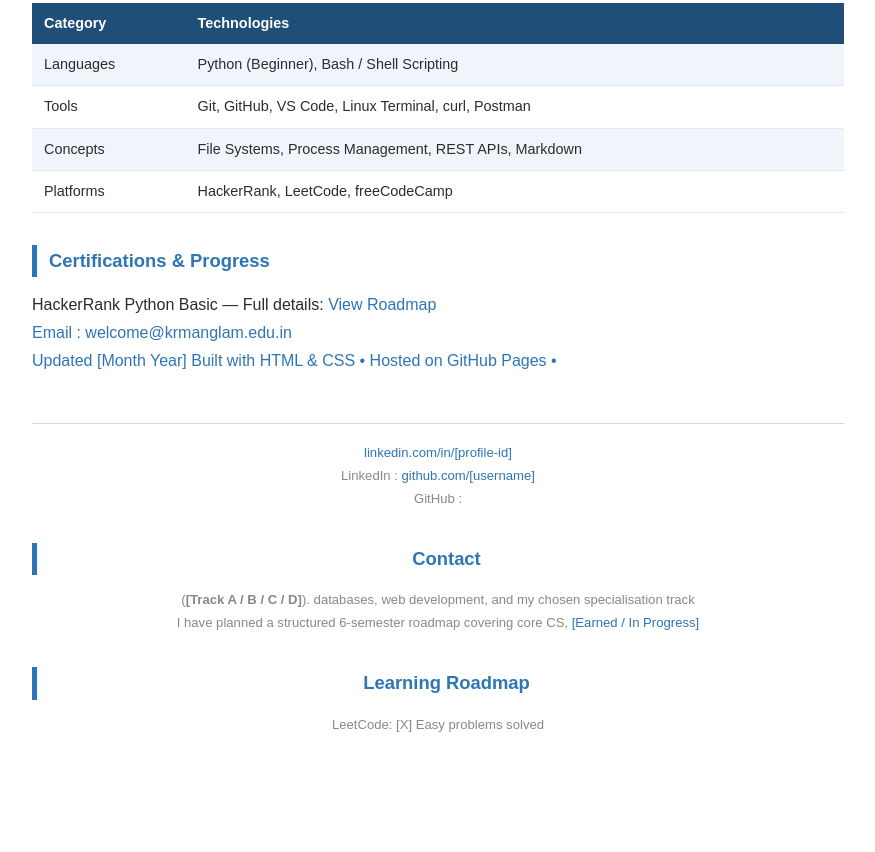
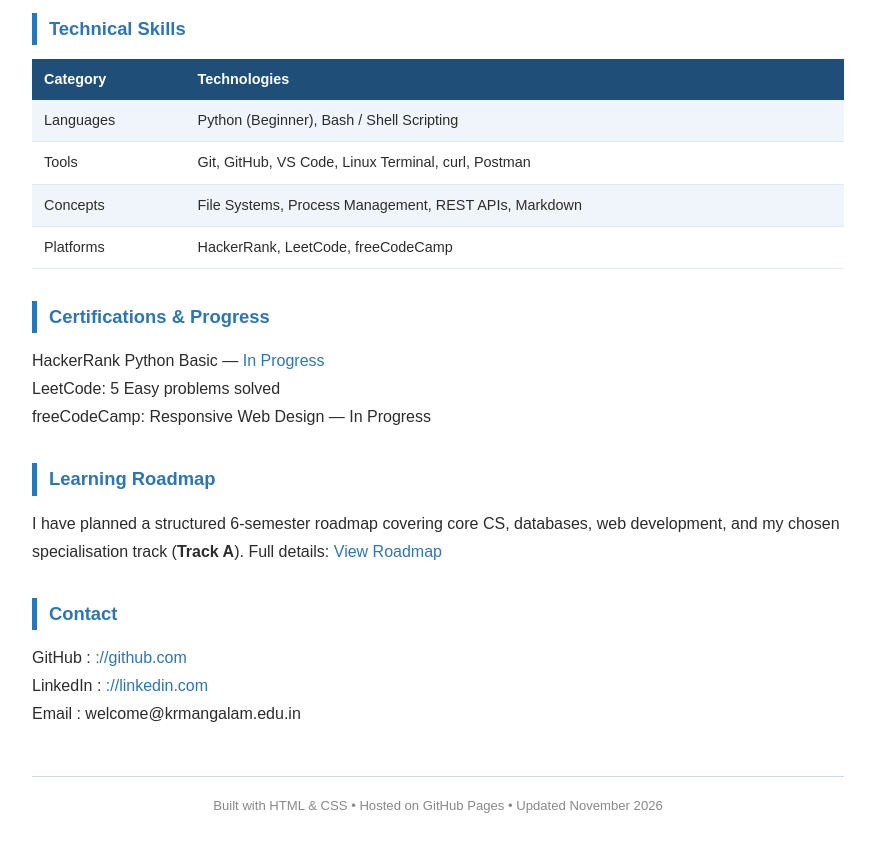
Before and after one commit to Anshika-2026/developer-portfolio, a plain HTML site: page index.html in a window 1280 px wide. Shown: the part 942-1794 px from the top of the page, without its empty margins (202-1077 px from the left). Before the commit the page ends 1727 px from the top, so only its background shows below. Drawn offline with Linux system fonts and the light colour scheme.

Commit message:
fix: update placeholders and HTML structure

```diff
--- a/index.html
+++ b/index.html
@@ -1,264 +1,143 @@
 <!DOCTYPE html>
-
 <html lang="en">
-
 <head>
-
 <meta charset="UTF-8">
-
 <meta name="viewport" content="width=device-width, initial-scale=1.0">
-
 <title>Anshika Tyagi — Developer Portfolio</title>
-
 <style>
-
 * { box-sizing: border-box; margin: 0; padding: 0; }
-
 body {
-
   font-family: Arial, sans-serif; color: #2c2c2c;
-
   line-height: 1.75; max-width: 860px;
-
   margin: 48px auto; padding: 0 24px;
-
 }
-
 header {
-
   border-bottom: 4px solid #1F4E79;
-
   padding-bottom: 20px; margin-bottom: 36px;
-
 }
-
 h1 { color: #1F4E79; font-size: 2rem; margin-bottom: 6px; }
-
 h2 {
-
   color: #2E75B6; font-size: 1.15rem; font-weight: bold;
-
   margin: 32px 0 14px; padding-left: 12px;
-
   border-left: 5px solid #2E75B6;
-
 }
-
 .badge {
-
   display: inline-block; background: #1F4E79; color: #fff;
-
   padding: 4px 14px; border-radius: 16px;
-
   font-size: 0.82rem; margin: 4px 4px 4px 0;
-
 }
-
 .card {
-
   border: 1px solid #d0d8e4; border-radius: 8px;
-
   padding: 20px 22px; margin: 12px 0; background: #f7faff;
-
 }
-
 .card h3 { color: #1F4E79; margin-bottom: 8px; }
-
 .card p { margin-bottom: 6px; }
-
 table {
-
   width: 100%; border-collapse: collapse; margin: 14px 0;
-
 }
-
 th {
-
   background: #1F4E79; color: #fff;
-
   padding: 8px 12px; text-align: left; font-size: 0.9rem;
-
 }
-
 td { padding: 8px 12px; border-bottom: 1px solid #e0e8f0; font-size: 0.9rem; }
-
 tr:nth-child(even) td { background: #f0f5fb; }
-
 a { color: #2E75B6; text-decoration: none; }
-
 a:hover { text-decoration: underline; }
-
 footer {
-
   margin-top: 48px; padding-top: 18px;
-
   border-top: 1px solid #d0d8e4;
-
   text-align: center; font-size: 0.82rem; color: #888;
-
 }
-
 </style>
-
 </head>
-
 <body>
-
 <header>
-
 <h1>Hi, I am Anshika Tyagi</h1>
-
 <p>B.Tech CSE Student • K.R. Mangalam University, Gurugram • Batch 2024–28</p>
-
 <p style="margin-top:12px">
-
 <span class="badge">Python</span>
-
 <span class="badge">Linux</span>
-
 <span class="badge">Git & GitHub</span>
-
 <span class="badge">Shell Scripting</span>
-
 <span class="badge">REST APIs</span>
-
 <span class="badge">Markdown</span>
-
 </p>
-
 </header>
 
 <h2>About Me</h2>
-
 <p>
-I belong to Gurugram Haryana. I am learner developer and like to solve daily life problems
-
+I am a B.Tech CSE student from Gurugram, Haryana, with a strong interest in Linux shell scripting, Python, and backend APIs. I enjoy building practical tools to solve everyday technical problems, and my career goal is to become a skilled software engineer specializing in secure and scalable systems.
 </p>
 
 <h2>Featured Projects</h2>
-
 <div class="card">
-
 <h3>CSE103 Lab — GitHub Collaboration & API Interaction</h3>
-
-<p>55
-
-K.R. Mangalam University | CSE103 Lab Manual
-
+<p>
+K.R. Mangalam University | CSE103 Lab Manual —
 Lab repository covering Git workflows, Linux shell scripting,
-
 Markdown documentation, REST API interaction using curl and Postman,
-
 and debugging techniques.
-
 </p>
-
 <p><strong>Tech Stack:</strong> Python, Bash, Git, GitHub, curl, jq, Linux</p>
-
 <p>
-
-<a href="https://github.com/Anshika-2026/cse103-lab-LAB3">
-
+<a href="https://github.com">
 View Repository on GitHub →
-
 </a>
-
 </p>
-
 </div>
 
 <div class="card">
-
 <h3>Developer Portfolio Index</h3>
-
 <p>
-
 A centralised index of all my repositories, a 6-semester learning roadmap,
-
 and a coding platform progress tracker.
-
 </p>
-
 <p><strong>Tech Stack:</strong> Markdown, HTML, CSS, GitHub Pages</p>
-
 <p>
-
-<a href="https://github.com/[username]/developer-portfolio">
-
+<a href="https://github.com">
 View Repository on GitHub →
-
 </a>
-
 </p>
-
 </div>
 
 <h2>Technical Skills</h2>
-
 <table>
-
 <tr><th>Category</th><th>Technologies</th></tr>
-
 <tr><td>Languages</td><td>Python (Beginner), Bash / Shell Scripting</td></tr>
-
 <tr><td>Tools</td><td>Git, GitHub, VS Code, Linux Terminal, curl, Postman</td></tr>
-
 <tr><td>Concepts</td><td>File Systems, Process Management, REST APIs, Markdown</td></tr>
-
 <tr><td>Platforms</td><td>HackerRank, LeetCode, freeCodeCamp</td></tr>
-
 </table>
 
 <h2>Certifications & Progress</h2>
+<p>
+HackerRank Python Basic —
+<a href="https://hackerrank.com">In Progress</a>
+</p>
+<p>LeetCode: 5 Easy problems solved</p>
+<p>freeCodeCamp: Responsive Web Design — In Progress</p>
 
+<h2>Learning Roadmap</h2>
 <p>
+I have planned a structured 6-semester roadmap covering core CS,
+databases, web development, and my chosen specialisation track
+(<strong>Track A</strong>).
+Full details:
+<a href="https://github.com/blob/main/LEARNING_ROADMAP.md">
+View Roadmap
+</a>
+</p>
 
-HackerRank Python Basic —
-
-
-Full details:
-<a href="https://github.com/Anshika-2026/developer-portfolio/blob/main/LEARNING_ROADMAP.md">
-
-View Roadmap
-
-
-
-<p>Email    : welcome@krmanglam.edu.in</p>
-
-
-
-</footer>
-
-</body>
-
-</html>Updated [Month Year]
-Built with HTML & CSS • Hosted on GitHub Pages •
+<h2>Contact</h2>
+<p>GitHub :
+<a href="https://github.com">://github.com</a></p>
+<p>LinkedIn :
+<a href="https://linkedin.com">://linkedin.com</a></p>
+<p>Email : welcome@krmangalam.edu.in</p>
 
 <footer>
-
-
-<a href="https://linkedin.com/in/anshika-tyagi">linkedin.com/in/[profile-id]</a></p>
-<p>LinkedIn :
-
-<a href="https://github.com/Anshika-2026">github.com/[username]</a></p>
-<p>GitHub    :
-<h2>Contact</h2>
-
-</p>
-</a>
-
-
-(<strong>[Track A / B / C / D]</strong>).
-
-databases, web development, and my chosen specialisation track
-<p>
-
-I have planned a structured 6-semester roadmap covering core CS,
-
-
-<a href="[certificate URL or 'In Progress']">[Earned / In Progress]</a>
-
-</p>
-<h2>Learning Roadmap</h2>
-
-<p>LeetCode: [X] Easy problems solved</p>
+Built with HTML & CSS • Hosted on GitHub Pages •
+Updated November 2026
+</footer>
+</body>
+</html>
```
Lines whose indentation alone changed are shown as unchanged.
